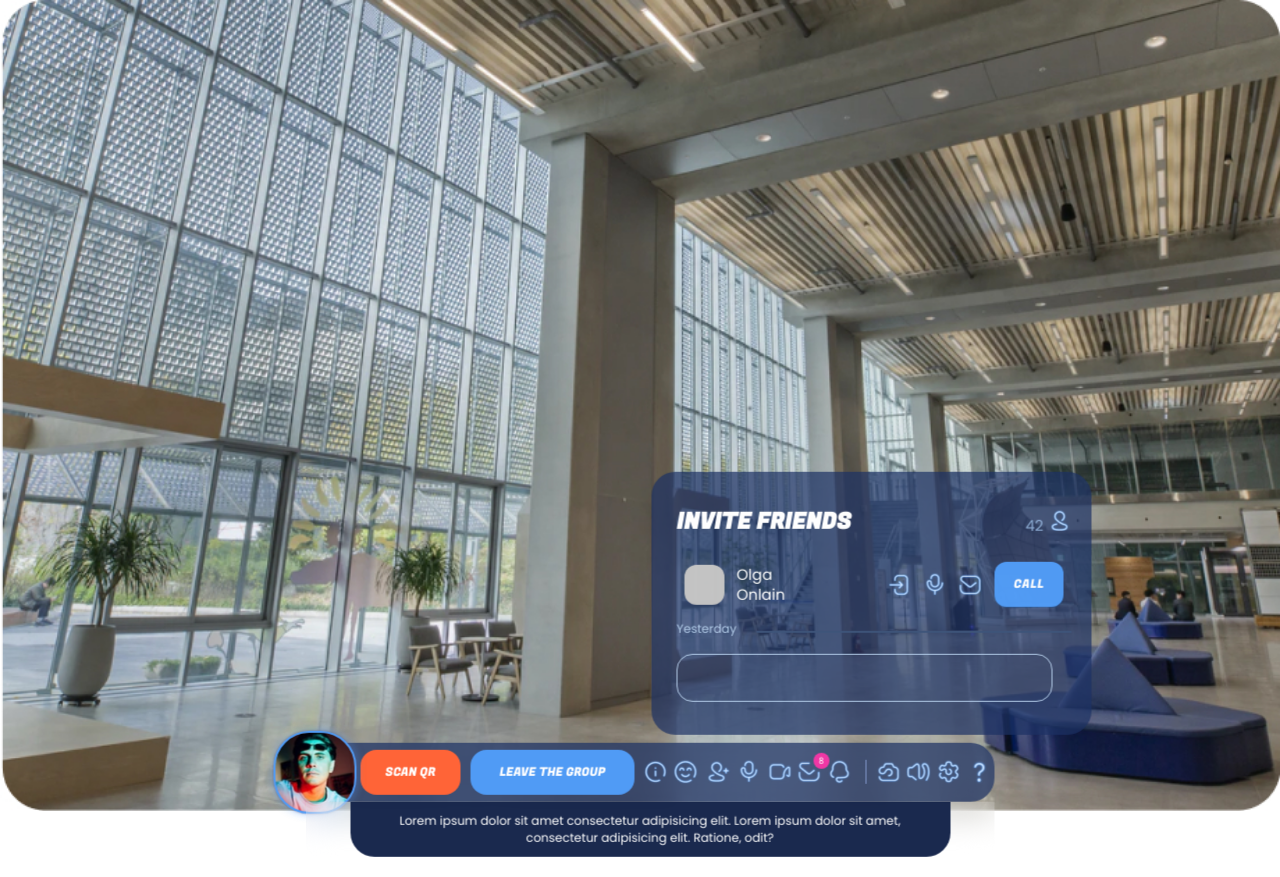
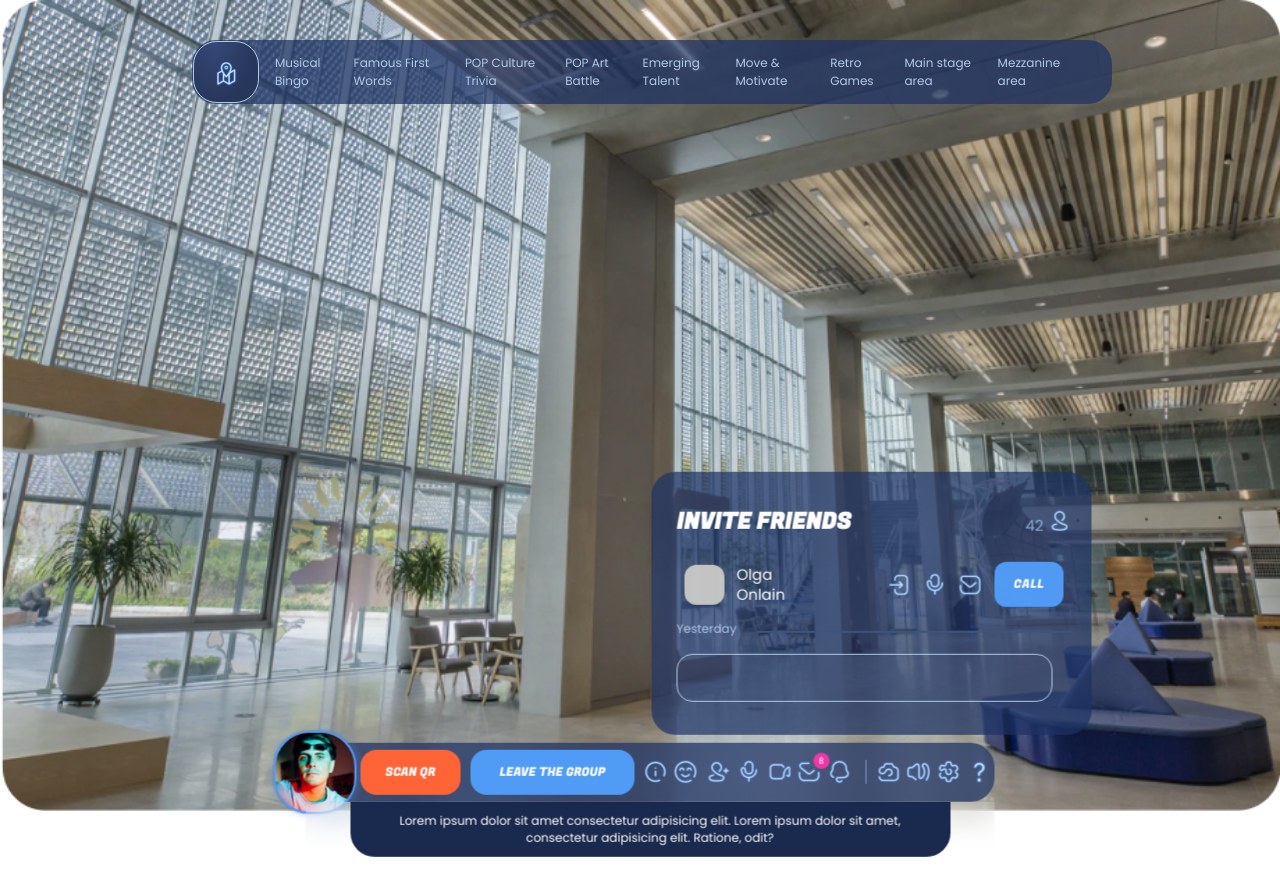
Before and after one commit to blood-mari/chat-menu-draft, a plain HTML site: page index.html in a window 1280 px wide. Drawn offline with Linux system fonts and the light colour scheme.

Commit message:
map pannel added

```diff
--- a/index.html
+++ b/index.html
@@ -12,7 +12,26 @@
 </head>
 <body class="body">
 
+<div class="upper-pannel__wrapper">
+    <div class="upper-pannel__list-item upper-pannel__link--icon">
+        <a class="" href="">
+            <span class="upper-pannel__icon icon-dop icon-dop-map"></span>
+        </a>
+    </div>
 
+    <ul class=" upper-pannel__list">
+
+        <li class="upper-pannel__list-item"><a class="upper-pannel__link" href="">Musical Bingo</a></li>
+        <li class="upper-pannel__list-item"><a class="upper-pannel__link" href="">Famous First Words</a></li>
+        <li class="upper-pannel__list-item"><a class="upper-pannel__link" href="">POP Culture Trivia</a></li>
+        <li class="upper-pannel__list-item"><a class="upper-pannel__link" href="">POP Art Battle</a></li>
+        <li class="upper-pannel__list-item"><a class="upper-pannel__link" href="">Emerging Talent</a></li>
+        <li class="upper-pannel__list-item"><a class="upper-pannel__link" href="">Move & Motivate</a></li>
+        <li class="upper-pannel__list-item"><a class="upper-pannel__link" href="">Retro Games</a></li>
+        <li class="upper-pannel__list-item"><a class="upper-pannel__link" href="">Main stage area</a></li>
+        <li class="upper-pannel__list-item"><a class="upper-pannel__link" href="">Mezzanine area</a></li>
+    </ul>
+</div>
 
 <div class="container">
 
--- a/styles.css
+++ b/styles.css
@@ -896,6 +896,65 @@ input[type="range"]:focus {
     filter: drop-shadow(0px 1px 1px var(--drop-shadow-hover-btn));
 }
 
+.upper-pannel__wrapper {
+    position: absolute;
+    top: 5%;
+    left: 15%;
+    min-width: 600px;
+    max-width: 920px;
+    max-height: 64px;
+
+    background: rgba(30, 50, 100, 0.72);
+    border: 1px solid transparent;
+    border-radius: 24px;
+
+    display: flex;
+}
+
+.upper-pannel__list {
+
+    padding-top: 16px;
+    padding-bottom: 16px;
+    padding-right: 24px;
+
+    display: flex;
+    justify-content: space-between;
+    align-items: center;
+}
+
+.upper-pannel__link {
+    color: var(--dropdown-btn-font-color);
+    display: inline-block;
+    font-size: 12px;
+    text-decoration: none;
+}
+
+.upper-pannel__link:hover, .upper-pannel__link:focus {
+    color: rgba(255,85,186,1);
+}
+
+.upper-pannel__icon {
+    display: inline-block;
+    width: 24px;
+    height: 24px;
+}
+
+.upper-pannel__link--icon {
+    border: 1px solid #B1CAE7;
+    border-radius: 24px;
+    background: radial-gradient(63.8% 100% at 32.81% 0%, #364877 0%, #27365B 100%);
+    padding: 20px;
+    margin-right: 16px;
+}
+
+.upper-pannel__link--icon:hover, .upper-pannel__link--icon:focus {
+    border: 1px solid #F037A5;
+}
+
+.upper-pannel__link--icon:hover .icon-dop-map,  .upper-pannel__link--icon:focus .icon-dop-map {
+    background-position: -98px -54px;
+}
+
 .icon__smile{
     background-position: -230px -54px;
     margin-right: 3px;
@@ -1153,6 +1212,6 @@ input[type="range"]:focus {
     background-position: -54px -54px;
 }
 
-.icon-dop-map:hover, .icon-dop-map:focus {
+/* .icon-dop-map:hover, .icon-dop-map:focus {
     background-position: -98px -54px;
-}
+} */
```
